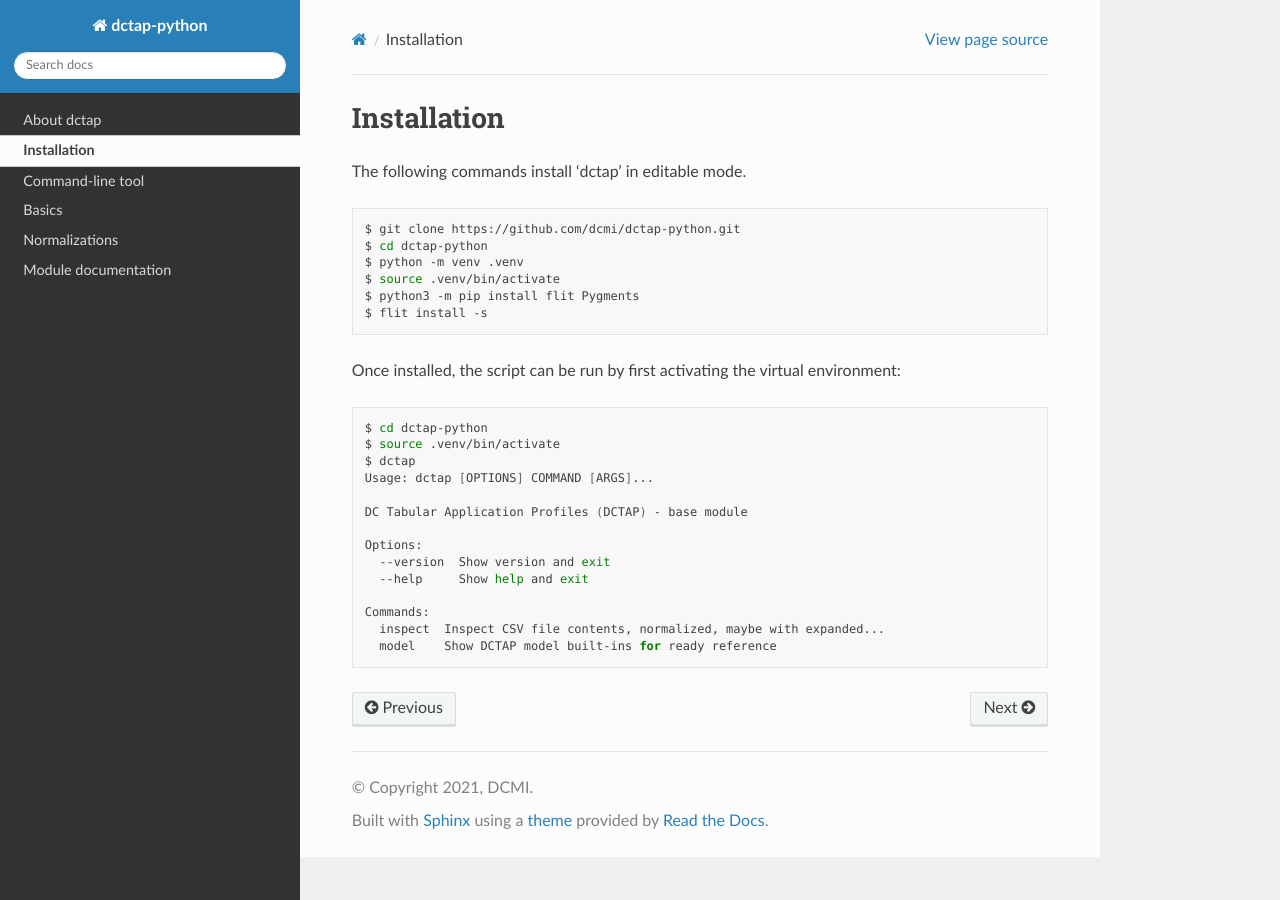
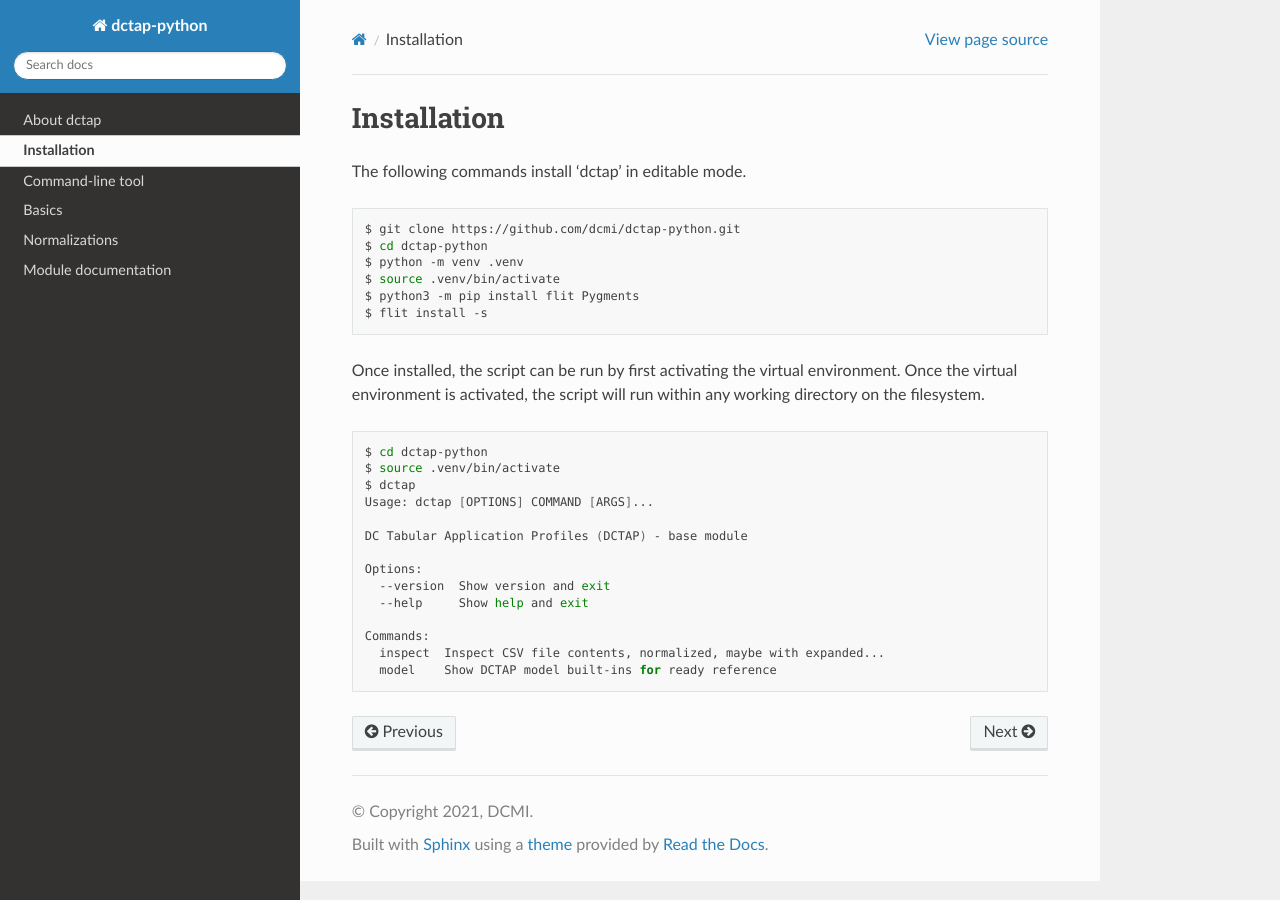
Before and after one commit to dcmi/dctap-python, a Sphinx documentation site: the page built from docs/install/Install.rst, in a window 1280 px wide. Built offline with Sphinx 7.4.7 and the Read the Docs theme 2.0.0, drawn with Linux system fonts in a browser that asks for light colours.

Commit message:
Install.rst

```diff
--- a/docs/install/Install.rst
+++ b/docs/install/Install.rst
@@ -13,7 +13,9 @@ The following commands install 'dctap' in editable mode.
     $ flit install -s
 
 Once installed, the script can be run by first activating
-the virtual environment:
+the virtual environment. Once the virtual environment is
+activated, the script will run within any working directory
+on the filesystem.
 
 .. code-block:: bash
 
```
